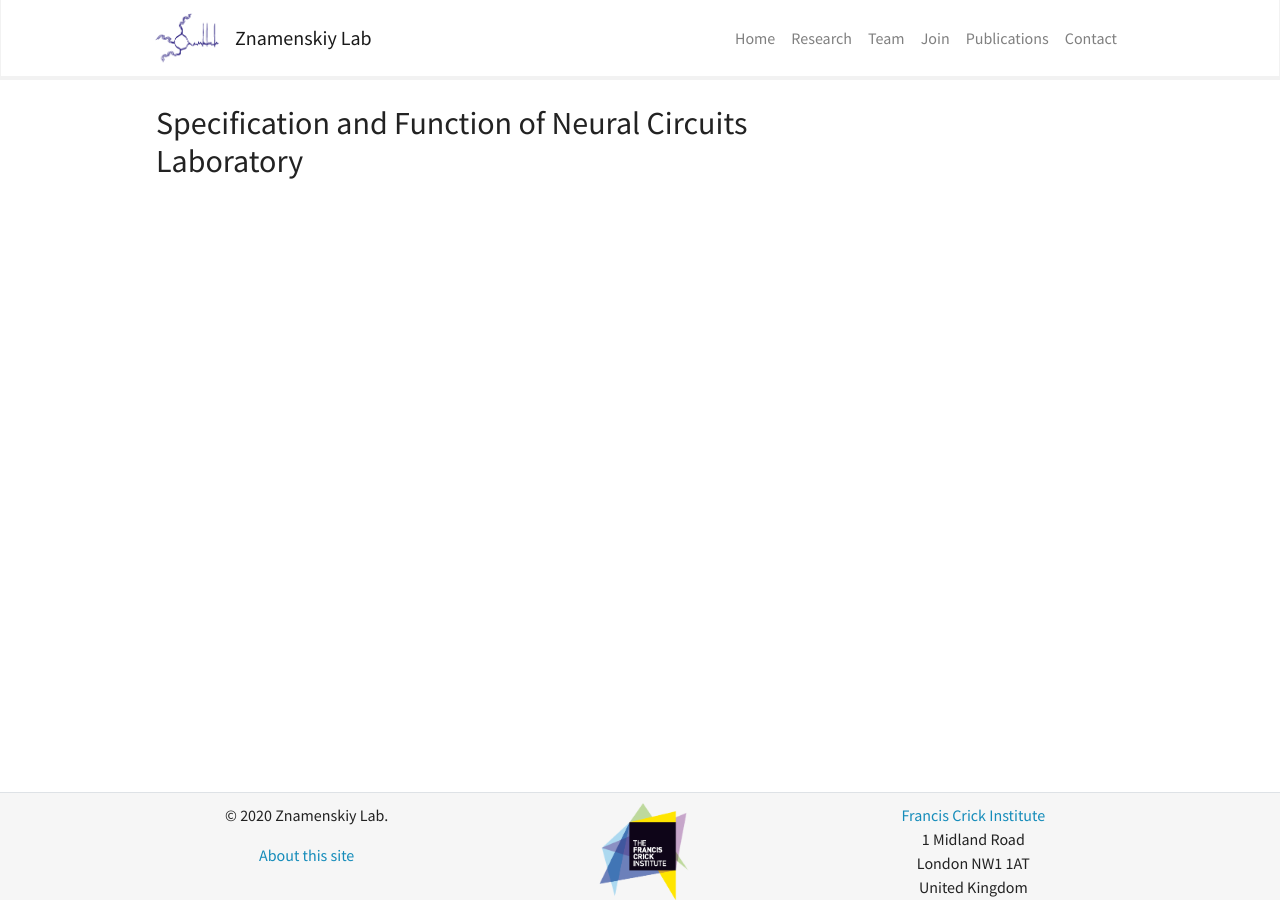
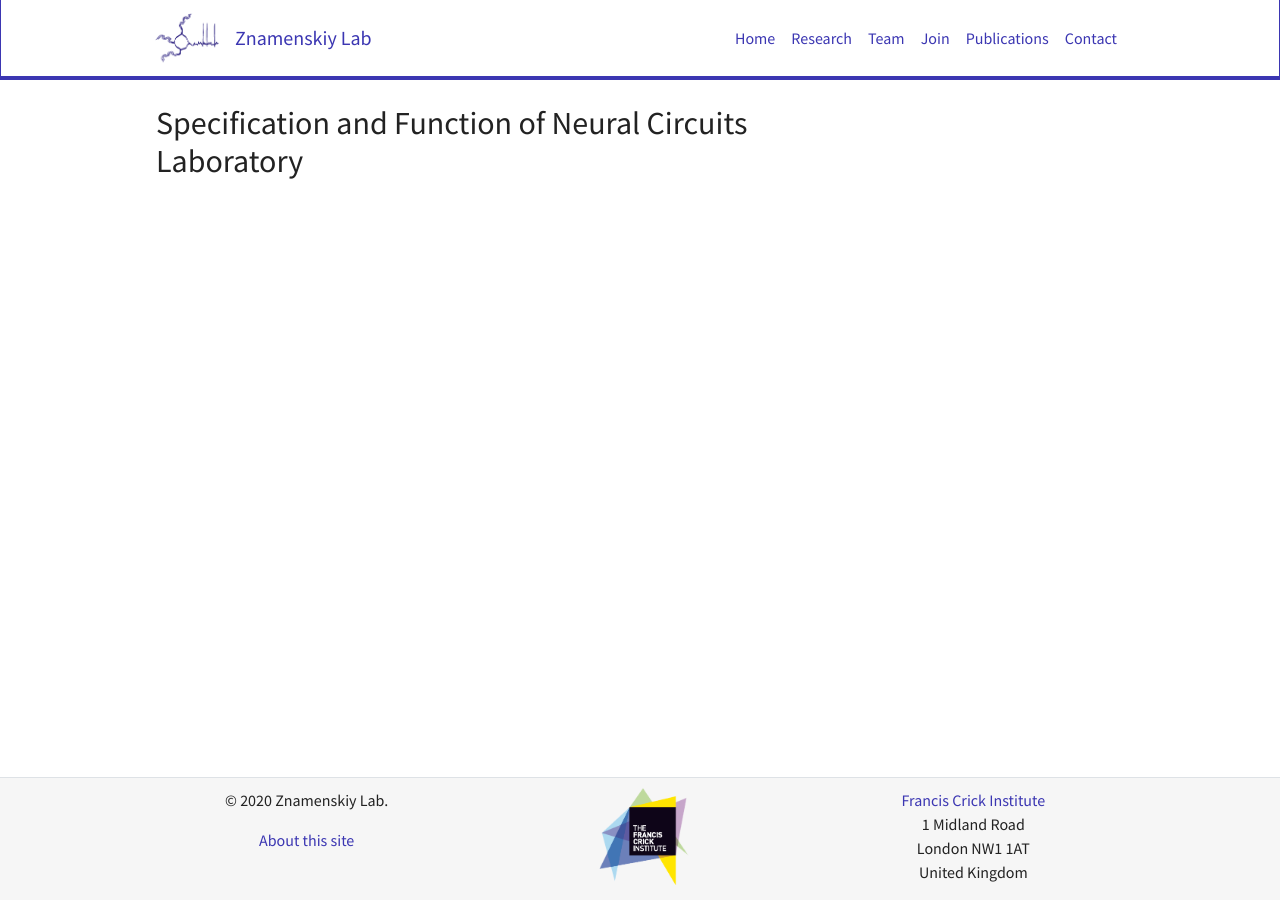
Before and after one commit to znamlab/znamlab.github.io, a Jekyll site: the page built from _pages/home.md, in a window 1280 px wide. Built offline with Jekyll 4.4.1, drawn with Linux system fonts in a browser that asks for light colours; nearby versions of some CDN libraries.

Commit message:
tweak css

```diff
--- a/_includes/footer.html
+++ b/_includes/footer.html
@@ -1,5 +1,4 @@
 <div id="footer" class="page-footer panel border-top">
-  <div class="panel-footer">
 	<div class="container-fluid">
 	  <div class="row">
 		<div class="col-sm-4 text-center">
@@ -18,7 +17,6 @@
 		  United Kingdom <br />
 		</div>
 	  </div>
-	</div>
   </div>
 </div>
 
--- a/_sass/_variables.scss
+++ b/_sass/_variables.scss
@@ -27,7 +27,7 @@ $yellow:  #ff851b !default;
 $green:   #28b62c !default;
 $teal:    #20c997 !default;
 $cyan:    #75caeb !default;
-$spikey:  #3b36b2 !default;
+$logo:    #3b36b2 !default;
 
 $primary:       $blue !default;
 $secondary:     $gray-200 !default;
@@ -39,6 +39,8 @@ $light:         $gray-100 !default;
 $dark:          $gray-700 !default;
 
 $yiq-contrasted-threshold: 200 !default;
+
+$link-color:                $logo !default;
 
 // Fonts
 
--- a/css/main.scss
+++ b/css/main.scss
@@ -10,9 +10,31 @@ body {
     padding-top: 80px;
 }
 
+.navbar-light .navbar-brand,
+.navbar-light .navbar-text {
+    color: $logo;
+}
+
+.navbar-light .navbar-nav .nav-link {
+    color: $logo;
+}
+
+.navbar-light .nav-item.active .nav-link,
+.navbar-light .nav-item:focus .nav-link,
+.navbar-light .nav-item:hover .nav-link {
+    color: $black;
+}
+
+.bg-light {
+  border-color: $logo;
+}
+
 .panel {
   background: $gray-100;
-  padding-top: 10px;}
+  border-color: lighten($logo, 25%);
+  padding-top: 10px;
+  padding-bottom: 15px;
+}
 
 /* Top navigation bar */
 
```
